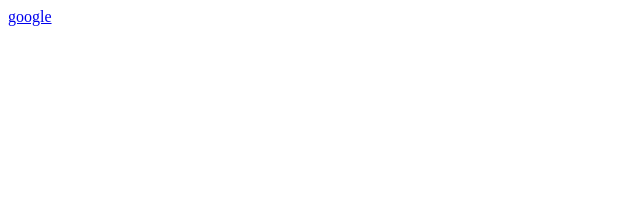
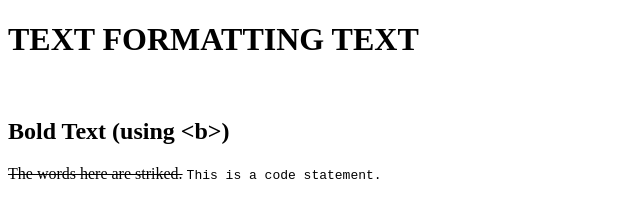
Before and after one commit to arushDixit21/HTML-AIML1, a plain HTML site: page index.html in a window 1280 px wide. Shown: the whole page, without its empty margins (0-640 px from the left). Drawn offline with Linux system fonts and the light colour scheme.

Commit message:
basic elements

```diff
--- a/index.html
+++ b/index.html
@@ -13,7 +13,59 @@
     <h5>Welcome to HTML!</h5>
     <h6>Welcome to HTML!</h6> -->
      <!-- <p>Lorem ipsum dolor sit amet consectetur adipisicing elit. Porro, fugiat quibusdam repellendus temporibus fugit sit alias laborum, praesentium magnam laudantium cumque odio velit sed illo suscipit quis hic perferendis? Autem.</p> -->
-      <a href="https://www.google.com">google</a>
+
+      <!-- <b>This is written in Bold letters.</b>
+      <i>This is written in italian font .</i>
+      <u> The sentence here is underlined.</u>
+      <FONT COLOR="#RRGGBB">this text has color</FONT>
+      <PRE> Preformatted</PRE>
+      <del>This part of sentence is deleted.</del>
+      <bdo rtl>This sentence is written from left to right. </bdo>
+      <u> underline causes creation of line under the sentence or word.</u>
+<PRE> HEllo
+    wORLD
+    aiml
+
+</PRE>
+<p> Hello world AIML</p>
+<em> HELLO WORLD</em>
+
+<strong> hello</strong>
+<strike>Hello</strike>
+<insert> World </insert>
+<BIG>make this sentence bigger</BIG>
+<small> make this snetence small</small>
+<p>H <sub>2</sub> O</p>
+<p>x<sup>2</sup>+2</p>
+
+Entities
+name entity and entity numbers
+name entity looks and starts with this & -->
+
+<!-- <p>We use the p tag for not changing the line.</p> -->
+<p><h1> TEXT FORMATTING TEXT</h1></p>
+<br>
+<p><h2> Bold Text (using &lt;b&gt;) </h2> </p>
+<strike>The words here are striked.</strike>
+<code> This is a code statement.</code>
+<p><blockquote cite="https://www.google.com"></blockquote>
+
+
+
+
+
+
+
+
+
+
+
+
+
+
+
+
+
 </body>
 
       </html>
```
